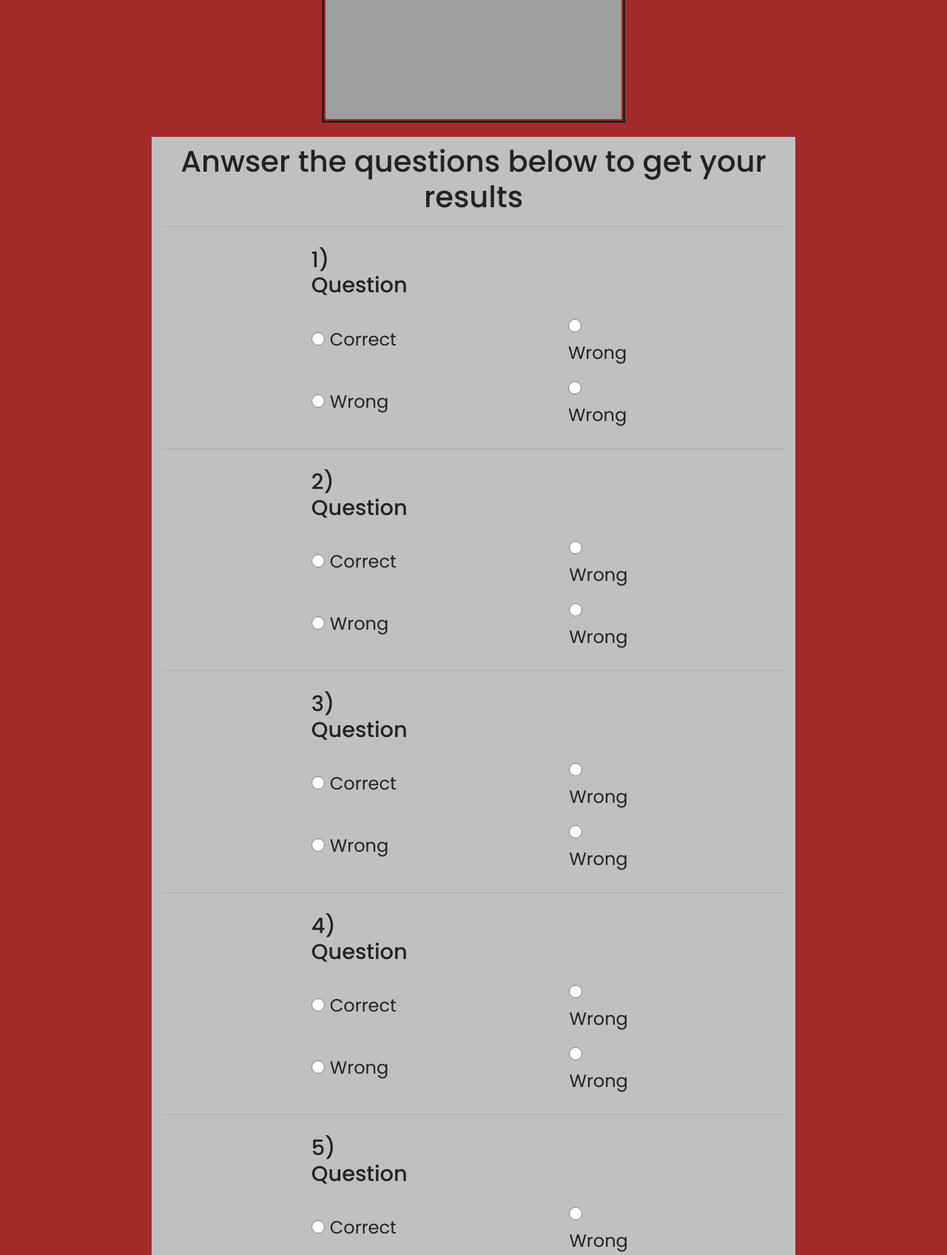
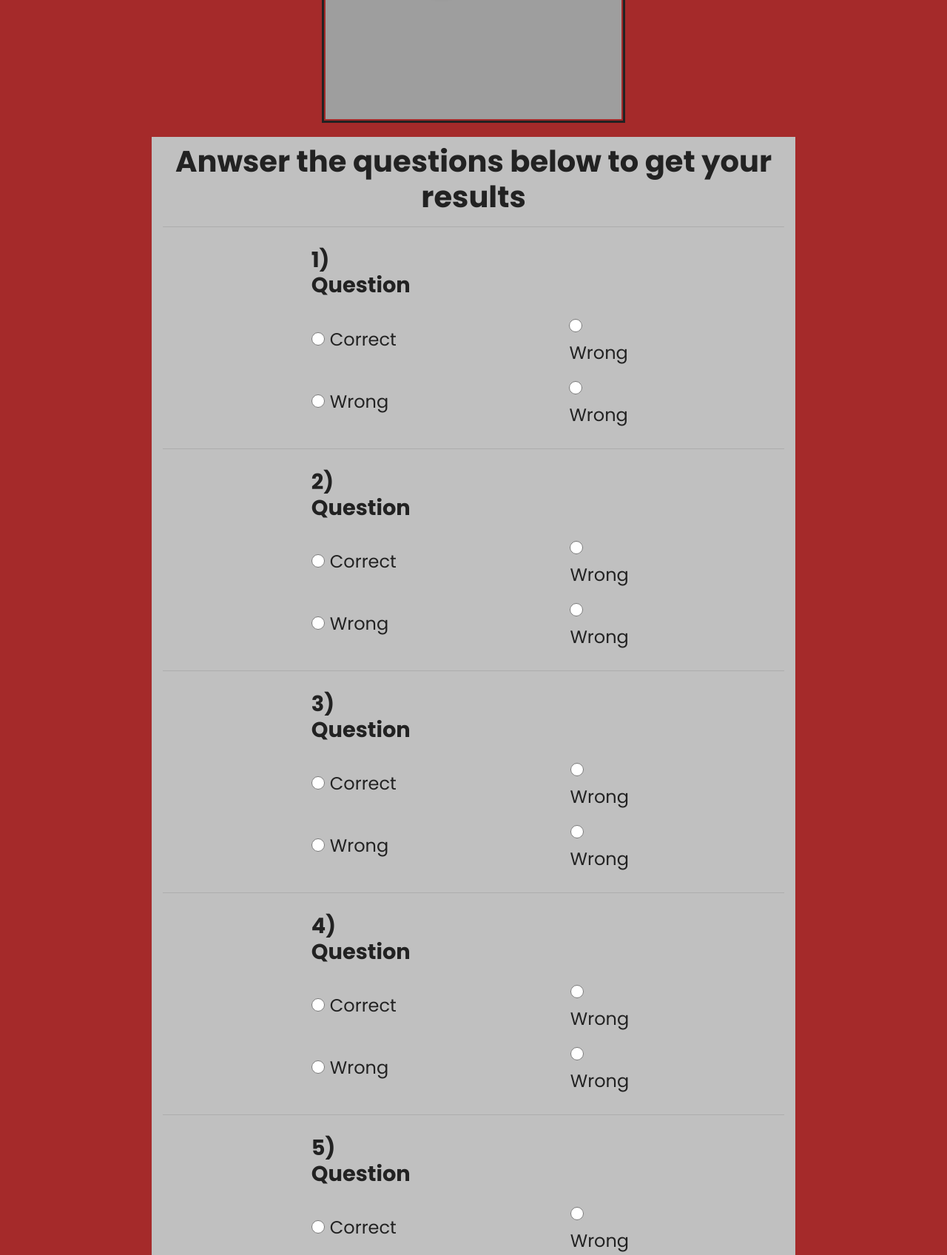
Before and after one commit to KamilSzostak97/Django, a Django app: page /iq-test in a window 1280 px wide. Shown: the part 251-1947 px from the top of the page at 74% size. Run offline with Django 3.2, Linux system fonts and the light colour scheme; data comes from the database, SQL or seed files in the repository; both versions use the stored data as it was after the commit; some libraries are stand-ins or nearby versions; grey boxes are pictures that could not be loaded.

Commit message:
Font modification

```diff
--- a/quiz/static/quiz/style.css
+++ b/quiz/static/quiz/style.css
@@ -220,6 +220,11 @@ a,a:hover{
 
 .quiz-container h3 {
   font-size: 250%;
+  font-weight: bold;
+}
+
+.quiz-container h4 {
+  font-weight: bold;
 }
 
 .quiz-container b {
```
Also changed, not shown: db.sqlite3.
